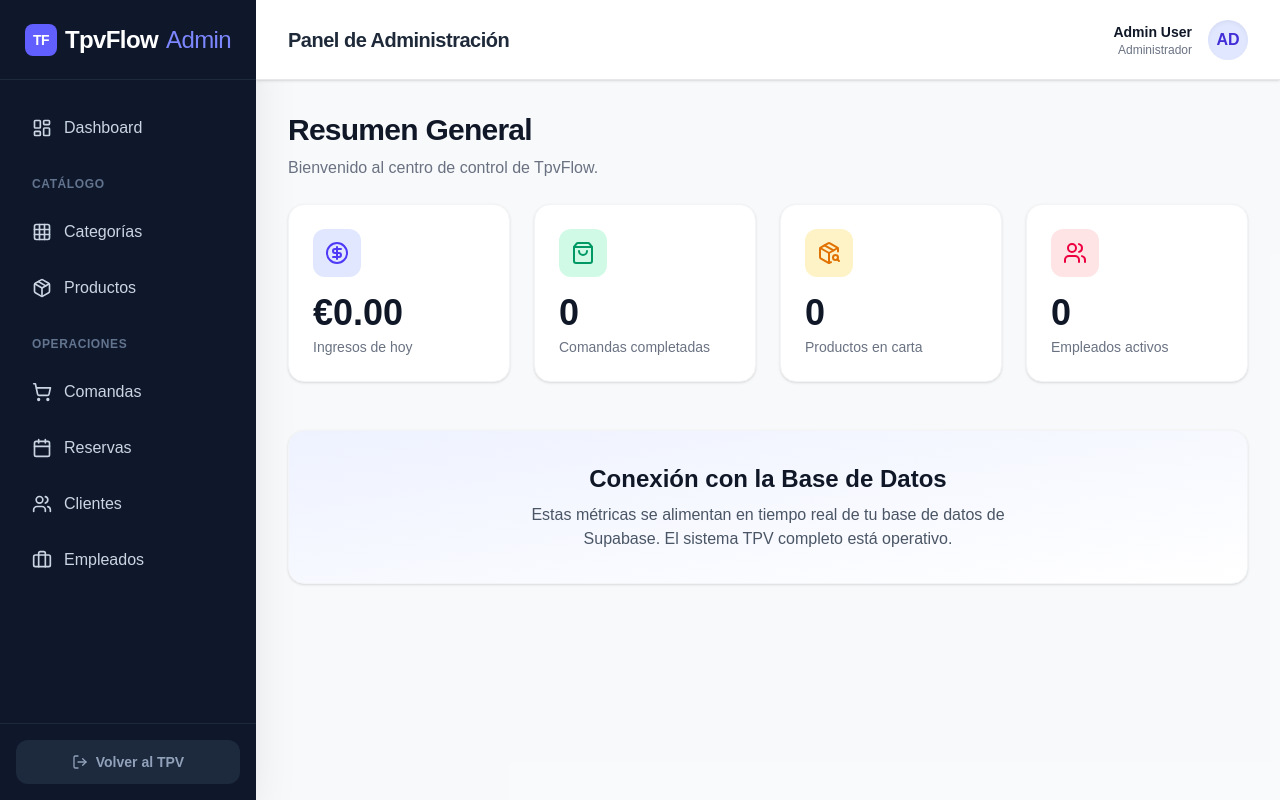
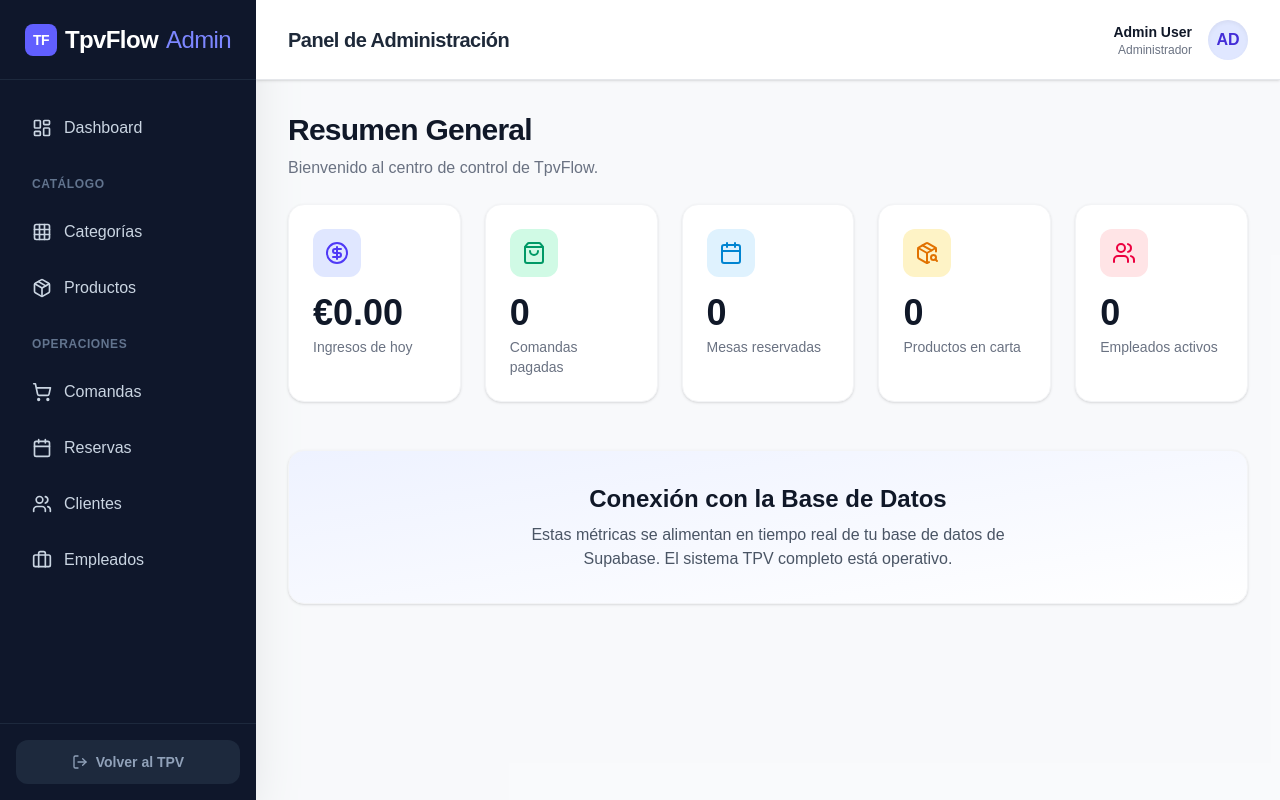
Before and after one commit to rmenor/tpvflow, a Next.js app in the folder frontend/: page /admin in a window 1280 px wide. Built offline with nearby package versions, Linux system fonts and the light colour scheme; no server answers.

Commit message:
feat: add reservations tracking to admin dashboard metrics

```diff
--- a/frontend/src/app/admin/page.tsx
+++ b/frontend/src/app/admin/page.tsx
@@ -1,7 +1,7 @@
 "use client";
 
 import { useEffect, useState } from "react";
-import { CircleDollarSign, PackageSearch, Users, ShoppingBag } from "lucide-react";
+import { CircleDollarSign, PackageSearch, Users, ShoppingBag, Calendar } from "lucide-react";
 import { API_URL } from "../../config/api";
 import { isSameDay, startOfDay } from "date-fns";
 
@@ -9,6 +9,7 @@ export default function AdminDashboardPage() {
     const [stats, setStats] = useState({
         todayRevenue: 0,
         completedOrders: 0,
+        reservationsCount: 0,
         productsCount: 0,
         employeesCount: 0
     });
@@ -31,10 +32,16 @@ export default function AdminDashboardPage() {
                 const today = new Date();
                 let revenue = 0;
                 let completed = 0;
+                let reservations = 0;
 
                 if (Array.isArray(orders)) {
                     orders.forEach(order => {
                         const orderDate = order.createdAt ? new Date(order.createdAt) : new Date();
+
+                        // Reservas
+                        if (order.status === 'reservado') {
+                            reservations++;
+                        }
 
                         // Si la orden está pagada, sumamos al total de completadas
                         if (order.status === 'PAGADO') {
@@ -50,6 +57,7 @@ export default function AdminDashboardPage() {
                 setStats({
                     todayRevenue: revenue,
                     completedOrders: completed,
+                    reservationsCount: reservations,
                     productsCount: Array.isArray(products) ? products.length : 0,
                     employeesCount: Array.isArray(employees) ? employees.length : 0
                 });
@@ -74,7 +82,7 @@ export default function AdminDashboardPage() {
                 </p>
             </div>
 
-            <div className="grid grid-cols-1 md:grid-cols-2 lg:grid-cols-4 gap-6">
+            <div className="grid grid-cols-1 md:grid-cols-2 lg:grid-cols-3 xl:grid-cols-5 gap-6">
                 {/* Metric 1 */}
                 <div className="bg-white rounded-2xl p-6 shadow-sm border border-gray-100 flex flex-col gap-4 relative overflow-hidden group hover:shadow-md transition-shadow">
                     <div className="absolute top-0 right-0 w-24 h-24 bg-indigo-50 rounded-bl-full -z-10 transition-transform group-hover:scale-110"></div>
@@ -103,11 +111,27 @@ export default function AdminDashboardPage() {
                         <p className="text-4xl font-extrabold text-gray-900">
                             {loading ? "..." : stats.completedOrders}
                         </p>
-                        <p className="text-sm font-medium text-gray-500 mt-1">Comandas completadas</p>
+                        <p className="text-sm font-medium text-gray-500 mt-1">Comandas pagadas</p>
                     </div>
                 </div>
 
-                {/* Metric 3 */}
+                {/* Metric 3: Reservas */}
+                <div className="bg-white rounded-2xl p-6 shadow-sm border border-gray-100 flex flex-col gap-4 relative overflow-hidden group hover:shadow-md transition-shadow">
+                    <div className="absolute top-0 right-0 w-24 h-24 bg-sky-50 rounded-bl-full -z-10 transition-transform group-hover:scale-110"></div>
+                    <div className="flex justify-between items-start">
+                        <div className="p-3 bg-sky-100 text-sky-600 rounded-xl">
+                            <Calendar className="w-6 h-6" />
+                        </div>
+                    </div>
+                    <div>
+                        <p className="text-4xl font-extrabold text-gray-900">
+                            {loading ? "..." : stats.reservationsCount}
+                        </p>
+                        <p className="text-sm font-medium text-gray-500 mt-1">Mesas reservadas</p>
+                    </div>
+                </div>
+
+                {/* Metric 4 */}
                 <div className="bg-white rounded-2xl p-6 shadow-sm border border-gray-100 flex flex-col gap-4 relative overflow-hidden group hover:shadow-md transition-shadow">
                     <div className="absolute top-0 right-0 w-24 h-24 bg-amber-50 rounded-bl-full -z-10 transition-transform group-hover:scale-110"></div>
                     <div className="flex justify-between items-start">
@@ -123,7 +147,7 @@ export default function AdminDashboardPage() {
                     </div>
                 </div>
 
-                {/* Metric 4 */}
+                {/* Metric 5 */}
                 <div className="bg-white rounded-2xl p-6 shadow-sm border border-gray-100 flex flex-col gap-4 relative overflow-hidden group hover:shadow-md transition-shadow">
                     <div className="absolute top-0 right-0 w-24 h-24 bg-rose-50 rounded-bl-full -z-10 transition-transform group-hover:scale-110"></div>
                     <div className="flex justify-between items-start">
```
